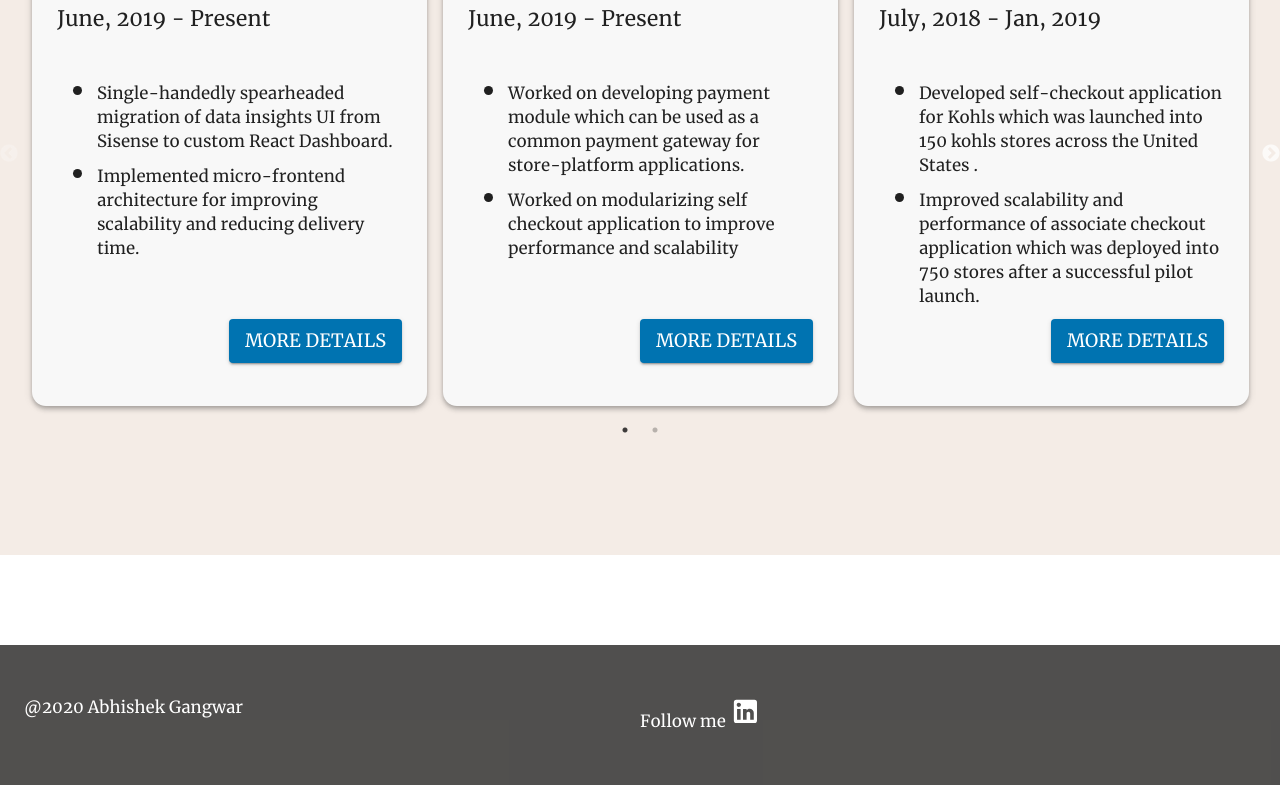
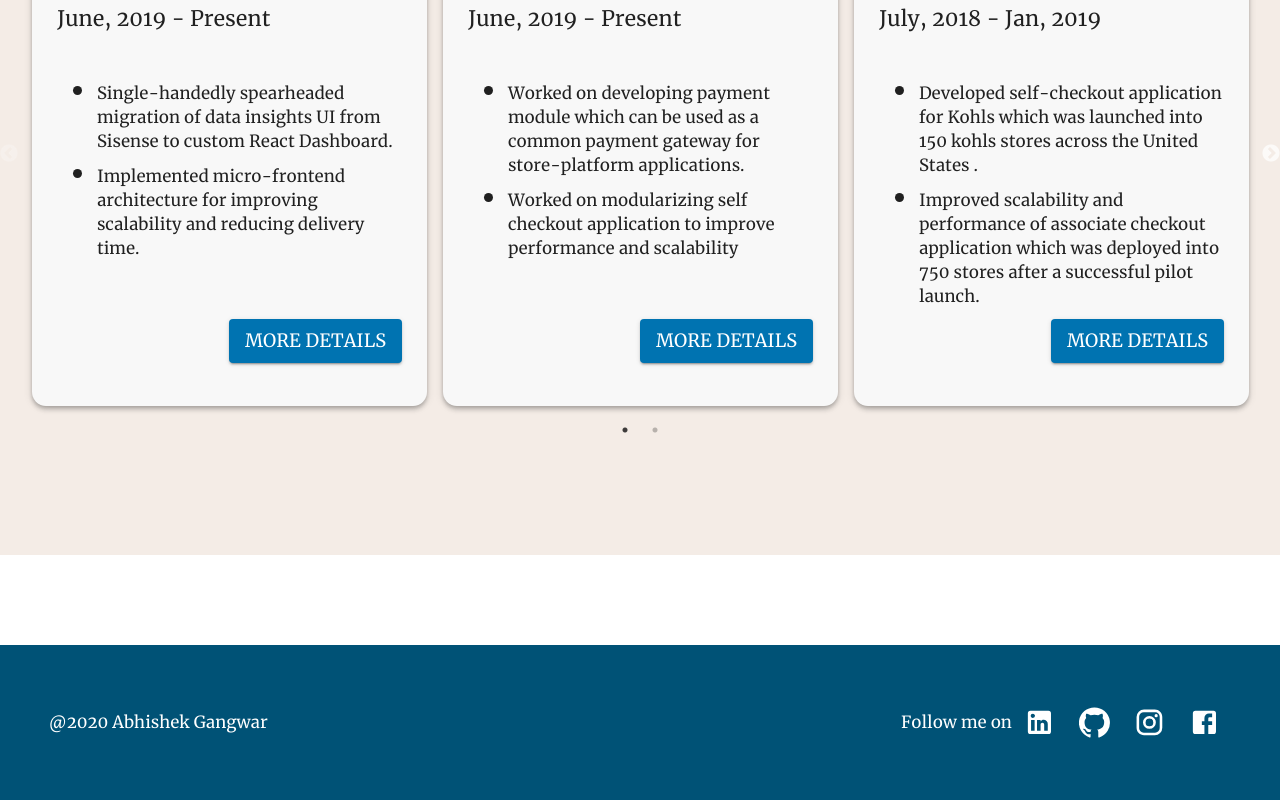
Before and after one commit to abhishekgangwar90/web-resume, a React (Create React App) app: page / in a window 1280 px wide. Shown: the part 1059-1859 px from the top of the page. Built offline with nearby package versions, Linux system fonts and the light colour scheme.

Commit message:
feat: added footer changes

```diff
--- a/src/atoms/Footer/footer-styles.tsx
+++ b/src/atoms/Footer/footer-styles.tsx
@@ -1,11 +1,37 @@
+/* eslint-disable import/prefer-default-export */
+
 import React from 'react';
-import { styled } from '@material-ui/core';
+import { makeStyles, styled } from '@material-ui/core';
 
-/* eslint-disable import/prefer-default-export */
+export const useStyles = makeStyles((theme) => ({
+  gridContainer: {
+    padding: '2%',
+
+    '& div': {
+      display: 'flex',
+      alignItems: 'center',
+    },
+    '& div:nth-child(2)': {
+      display: 'flex',
+      justifyContent: 'flex-end',
+
+      '& p': {
+        display: 'flex',
+        alignItems: 'center',
+      },
+
+      [theme.breakpoints.down('xs')]: {
+        justifyContent: 'flex-start',
+      },
+    },
+  },
+}));
+
 export const FooterContainer = styled(({ children, ...other }) => (
   <div {...other}>{children}</div>
 ))({
-  padding: '4% 0',
+  padding: '2% 0',
   color: '#fff',
-  backgroundColor: 'rgb(37,36,34,0.8)',
+  // backgroundColor: 'rgb(37,36,34,0.8)',
+  backgroundColor: '#005276',
 });
--- a/src/atoms/Footer/index.tsx
+++ b/src/atoms/Footer/index.tsx
@@ -1,23 +1,60 @@
 import React from 'react';
-import { Grid, Container, Typography } from '@material-ui/core';
-import LinkedInIcon from '@material-ui/icons/LinkedIn';
-import { FooterContainer } from './footer-styles';
+import { Grid, Container, Typography, IconButton } from '@material-ui/core';
 
-const Footer: React.FunctionComponent<any> = () => {
+import { FooterContainer, useStyles } from './footer-styles';
+
+type Props = {
+  footerConfig: {
+    socialProfiles: Array<socialProfile>;
+  };
+};
+
+type socialProfile = {
+  id: number;
+  name: string;
+  icon: any;
+  url: string;
+};
+
+const Footer: React.FunctionComponent<Props> = ({ footerConfig }: Props) => {
+  const classes = useStyles();
   const d = new Date();
+  const { socialProfiles } = footerConfig;
+
+  const handleSocialLinkClick = (url: string) => {
+    window.open(url);
+  };
+
+  const renderSocialProfileIcons = () => {
+    return (
+      <div>
+        {socialProfiles.map((elm) => {
+          return (
+            <IconButton
+              color="secondary"
+              key={elm.id}
+              onClick={() => handleSocialLinkClick(elm.url)}
+            >
+              {elm.icon}
+            </IconButton>
+          );
+        })}
+      </div>
+    );
+  };
+
   return (
     <FooterContainer>
       <Container>
-        <Grid container>
+        <Grid container className={classes.gridContainer}>
           <Grid item xs={12} md={6}>
             <Typography variant="body2">
               @{d.getUTCFullYear()} Abhishek Gangwar
             </Typography>
           </Grid>
           <Grid item xs={12} md={6}>
-            <Typography variant="body2">
-              Follow me <LinkedInIcon />
-            </Typography>
+            <Typography variant="body2">Follow me on</Typography>
+            {renderSocialProfileIcons()}
           </Grid>
         </Grid>
       </Container>
--- a/src/pages/Profile/Profile.tsx
+++ b/src/pages/Profile/Profile.tsx
@@ -34,7 +34,7 @@ const Profile: React.FunctionComponent<Props> = ({
         <ProfileExperience experienceConfig={config.experience} />
       </Suspense>
       <Suspense fallback={<div />}>
-        <Footer />
+        <Footer footerConfig={config.footer} />
       </Suspense>
     </div>
   );
--- a/src/pages/Profile/profile-config.tsx
+++ b/src/pages/Profile/profile-config.tsx
@@ -1,6 +1,9 @@
 /* eslint-disable import/prefer-default-export */
 import React from 'react';
 import LinkedInIcon from '@material-ui/icons/LinkedIn';
+import FacebookIcon from '@material-ui/icons/Facebook';
+import GitHubIcon from '@material-ui/icons/GitHub';
+import InstagramIcon from '@material-ui/icons/Instagram';
 
 export const ProfileConfig = {
   id: 'profile',
@@ -161,4 +164,32 @@ export const ProfileConfig = {
       },
     ],
   },
+  footer: {
+    socialProfiles: [
+      {
+        id: 1,
+        name: 'linkedIn',
+        icon: <LinkedInIcon />,
+        url: 'https://www.linkedin.com/in/abhishek-gangwar-47899b102/',
+      },
+      {
+        id: 2,
+        name: 'github',
+        icon: <GitHubIcon />,
+        url: 'https://github.com/abhishekgangwar90',
+      },
+      {
+        id: 3,
+        name: 'instagram',
+        icon: <InstagramIcon />,
+        url: 'https://www.instagram.com/iam_abhishek25/',
+      },
+      {
+        id: 4,
+        name: 'facebook',
+        icon: <FacebookIcon />,
+        url: 'https://www.facebook.com/AbhishekGangwar2558',
+      },
+    ],
+  },
 };
```
